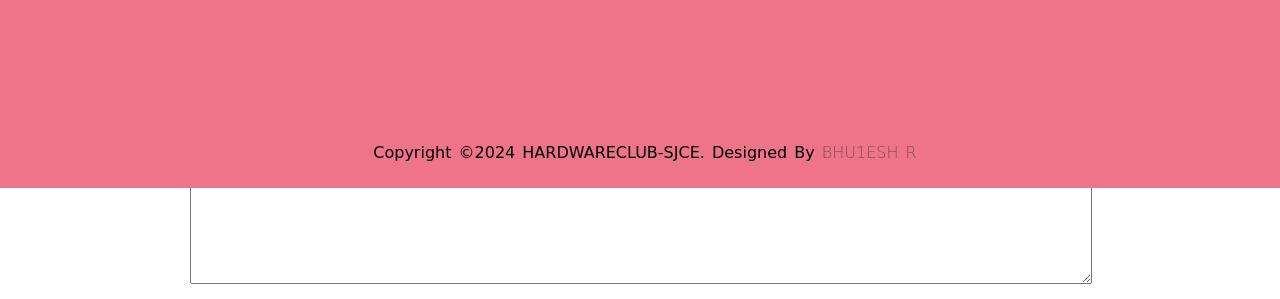
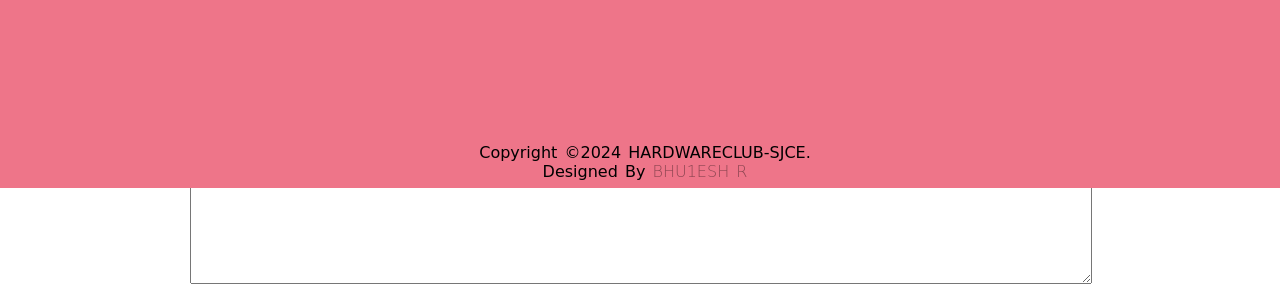
Before and after one commit to Hardwareclub/IMAGE-to-BITmap, a website: page index.html in a window 1280 px wide. Shown: the part 1842-2141 px from the top of the page. Drawn offline with Linux system fonts and the light colour scheme.

Commit message:
Update index.html

```diff
--- a/index.html
+++ b/index.html
@@ -300,7 +300,7 @@
  <footer>
 <br>
 <div class="foot_bottom">
-<p>copyright &copy;2024 HARDWARECLUB-SJCE. designed by <span>BHU1ESH R</span></p>
+<p>copyright &copy;2024 HARDWARECLUB-SJCE.<br> designed by <span>BHU1ESH R</span></p>
 </div>
 </div>
 </footer>
```
